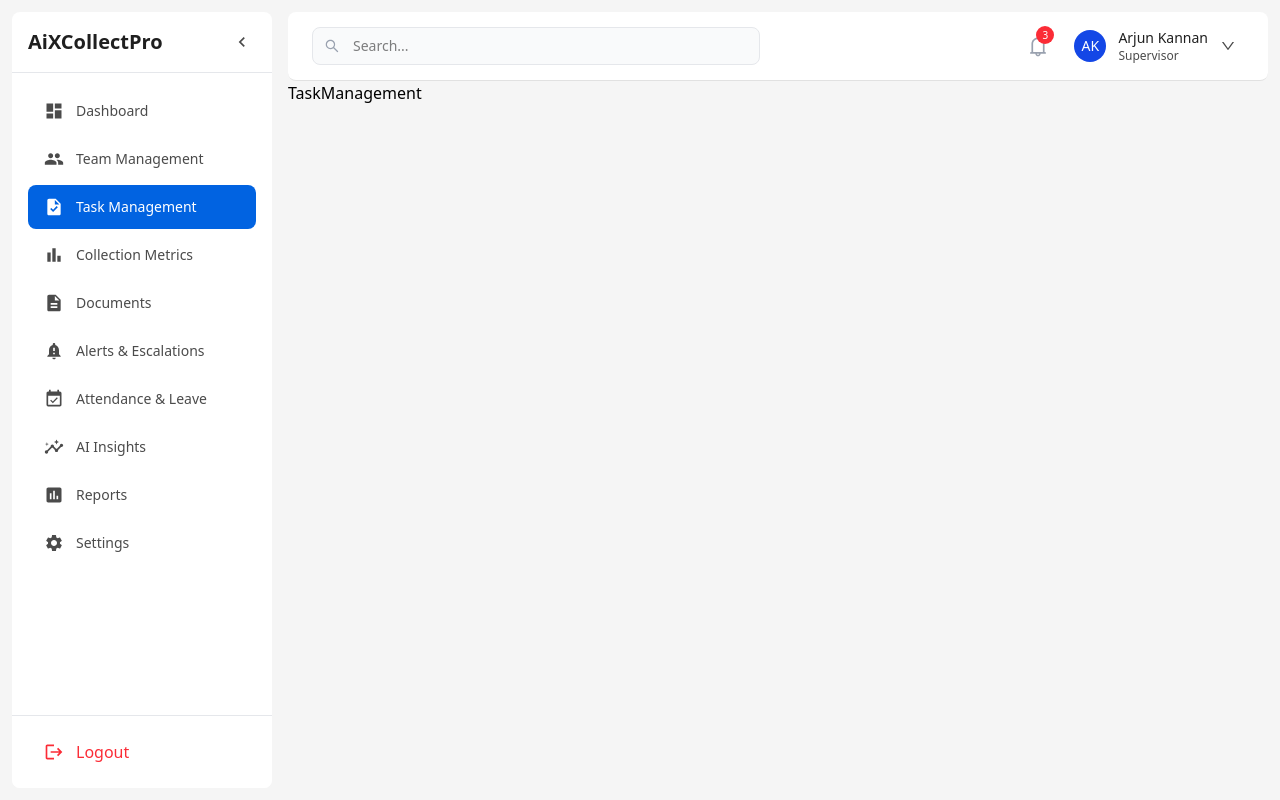
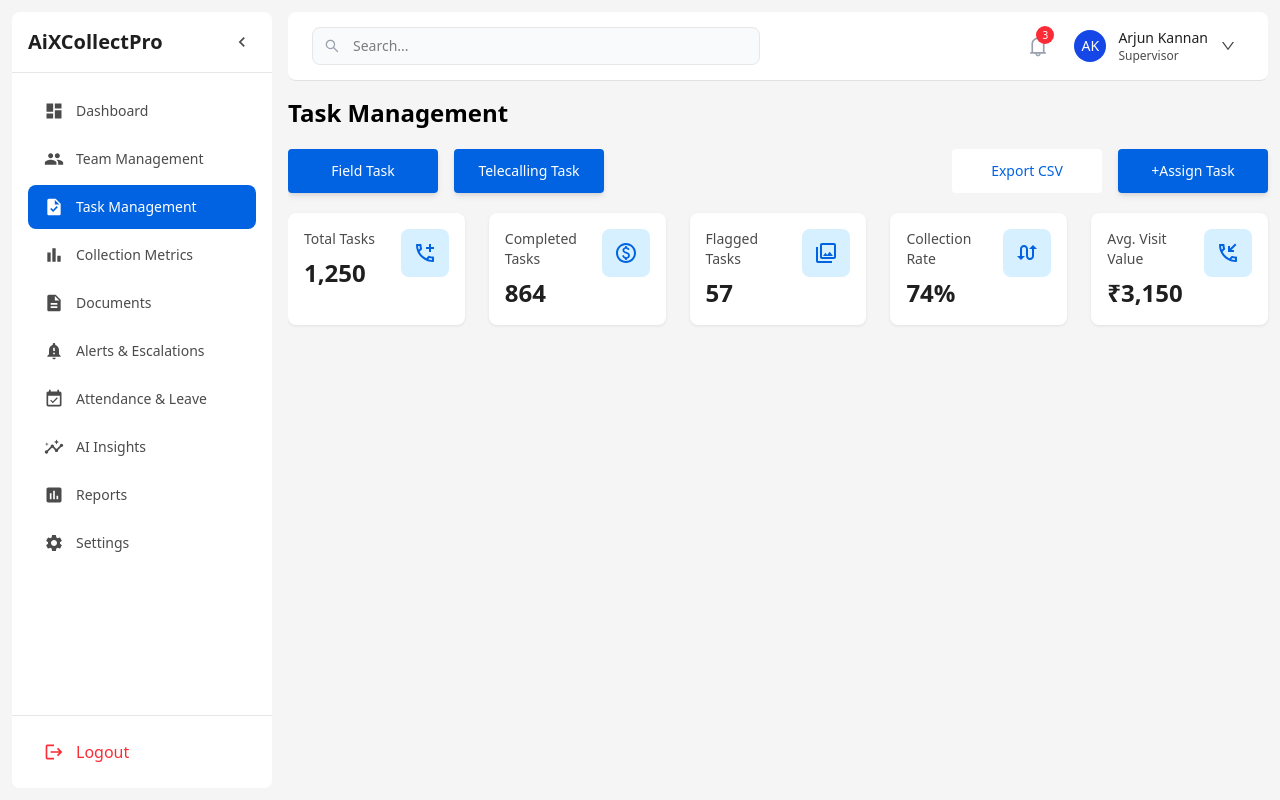
Before and after one commit to ITCartofficial/aixcollectpro, a React (Vite) app: page /task-management in a window 1280 px wide. Built offline with nearby package versions, Linux system fonts and the light colour scheme; sample sign-in values are in the browser's storage.

Commit message:
Refactor HeaderActionCenter to accept dynamic button configurations and add StatsCardSection component for task management statistics

```diff
--- a/src/components/common/HeaderActionCenter.tsx
+++ b/src/components/common/HeaderActionCenter.tsx
@@ -1,19 +1,43 @@
-import OutlinesButton from "../ui/Buttons/OutlinesButton"
-import PrimaryButton from "../ui/Buttons/PrimaryButton"
+// components/common/HeaderActionCenter.tsx
 
-const HeaderActionCenter = () => {
+import OutlinesButton from "../ui/Buttons/OutlinesButton";
+import PrimaryButton from "../ui/Buttons/PrimaryButton";
+
+type ButtonConfig = {
+  type: "primary" | "outline";
+  text: string;
+  onClick?: () => void;
+};
+
+type ButtonType = { type: "primary" | "outline"; text: string };
+
+interface HeadersectionProps {
+  leftButtons: ButtonType[];
+  rightButtons: ButtonType[];
+}
+
+
+const HeaderActionCenter = ({ leftButtons, rightButtons }: HeadersectionProps) => {
+  const renderButton = ({ type, text, onClick }: ButtonConfig, index: number) => {
+    if (type === "primary") {
+      return <PrimaryButton key={index} text={text} onClick={onClick} />;
+    }
+    if (type === "outline") {
+      return <OutlinesButton key={index} text={text} onClick={onClick} />;
+    }
+    return null;
+  };
+
   return (
     <div className="w-full flex justify-between">
       <div className="flex gap-4">
-                <PrimaryButton text="Field Agent" />
-                <PrimaryButton text="Tele Callers" />
+        {leftButtons.map(renderButton)}
       </div>
       <div className="flex gap-4">
-                <OutlinesButton text="+Invite Agent" />
-                <PrimaryButton text="+Assign Task" />
+        {rightButtons.map(renderButton)}
       </div>
     </div>
-    )
-}
+  );
+};
 
-export default HeaderActionCenter
+export default HeaderActionCenter;
--- /dev/null
+++ b/src/components/common/StatsCardSection.tsx
@@ -0,0 +1,26 @@
+// components/common/StatsCardSection.tsx
+
+import StatsCard from "../../components/ui/Card/StatsCard";
+import type { StatsData } from "../../components/ui/Card/StatsCard";
+
+type StatsCardSectionProps = {
+  statsData: StatsData[];
+};
+
+const StatsCardSection = ({ statsData }: StatsCardSectionProps) => {
+  return (
+    <div className="mt-5 grid grid-cols-1 md:grid-cols-2 lg:grid-cols-4 xl:grid-cols-5 gap-6">
+      {statsData.map((stat) => (
+        <StatsCard
+          key={stat.id}
+          title={stat.title}
+          value={stat.value}
+          icon={stat.icon}
+          className={stat.className}
+        />
+      ))}
+    </div>
+  );
+};
+
+export default StatsCardSection;
--- a/src/components/ui/Card/PerformanceCard.tsx
+++ b/src/components/ui/Card/PerformanceCard.tsx
@@ -44,15 +44,15 @@ const PerformanceCard: React.FC<PerformanceCardProps> = ({
                         <h3 className="font-semibold text-sm leading-3 text-neutral-700 truncate">{name}</h3>
                         <span className="text-xs text-neutral-600">{location}</span>
                     </div>
-                    <FiChevronRight className="w-4 h-4 text-neutral-600" />
+                    <FiChevronRight className="w-4 h-4 text-neutral-600 cursor-pointer" />
                 </div>
 
                 {/* Action Buttons */}
                 <div className="flex items-center gap-2">
-                    <button className="p-2 border border-neutral-300 rounded-full text-primary-700 hover:bg-neutral-50 transition-colors">
+                    <button className="p-2 border border-neutral-300 rounded-full text-primary-700 hover:bg-neutral-50 transition-colors cursor-pointer">
                         <FiPhone size={14} />
                     </button>
-                    <button className="p-2 border border-neutral-300 rounded-full text-primary-700 hover:bg-neutral-50 transition-colors">
+                    <button className="p-2 border border-neutral-300 rounded-full text-primary-700 hover:bg-neutral-50 transition-colors cursor-pointer">
                         <MdOutlineWhatsapp size={14} />
                     </button>
                 </div>
--- a/src/components/ui/Card/StatsCard.tsx
+++ b/src/components/ui/Card/StatsCard.tsx
@@ -1,5 +1,4 @@
 import { type ReactNode } from 'react';
-
 
 interface StatsCardProps {
   title: string;
--- a/src/pages/task-management/TaskManagement.tsx
+++ b/src/pages/task-management/TaskManagement.tsx
@@ -1,9 +1,74 @@
+import HeaderActionCenter from "../../components/common/HeaderActionCenter";
+import StatsCardSection from "../../components/common/StatsCardSection";
 
+import { MdOutlineAddIcCall } from "react-icons/md";
+import { MdOutlinePaid } from "react-icons/md";
+import { MdOutlineCollections } from "react-icons/md";
+import { MdOutlineSwapCalls } from "react-icons/md";
+import { MdOutlinePhoneCallback } from "react-icons/md";
+import type { StatsData } from "../../components/ui/Card/StatsCard";
 
 const TaskManagement = () => {
+  const leftButtons: { type: "primary" | "outline"; text: string }[] = [
+    { type: "primary", text: "Field Task" },
+    { type: "primary", text: "Telecalling Task" },
+  ];
+
+  const rightButtons: { type: "primary" | "outline"; text: string }[] = [
+    { type: "outline", text: "Export CSV" },
+    { type: "primary", text: "+Assign Task" },
+  ];
+
+  const statsData: StatsData[] = [
+    {
+      id: "1",
+      title: "Total Tasks",
+      value: "1,250",
+      icon: <MdOutlineAddIcCall className="w-6 h-6" />,
+      className: "",
+    },
+    {
+      id: "2",
+      title: "Completed Tasks",
+      value: "864",
+      icon: <MdOutlinePaid className="w-6 h-6" />,
+      className: "",
+    },
+    {
+      id: "3",
+      title: "Flagged Tasks",
+      value: "57",
+      icon: <MdOutlineCollections className="w-6 h-6" />,
+      className: "",
+    },
+    {
+      id: "4",
+      title: "Collection Rate",
+      value: "74%",
+      icon: <MdOutlineSwapCalls className="w-6 h-6" />,
+      className: "text-green-500", // Example if you want to apply color
+    },
+    {
+      id: "5",
+      title: "Avg. Visit Value",
+      value: "₹3,150",
+      icon: <MdOutlinePhoneCallback className="w-6 h-6" />,
+      className: "text-green-500",
+    },
+  ];
+
   return (
-    <div>TaskManagement</div>
-  )
-}
+    <div className="mr-3">
+      <h1 className="text-xl lg:text-2xl font-bold text-black mb-5 mt-4">
+        Task Management
+      </h1>
+      <HeaderActionCenter
+        leftButtons={leftButtons}
+        rightButtons={rightButtons}
+      />
+      <StatsCardSection statsData={statsData} />
+    </div>
+  );
+};
 
-export default TaskManagement
+export default TaskManagement;
--- a/src/pages/team-management/StatsCardSection.tsx
+++ /dev/null
@@ -1,58 +0,0 @@
-import { BsActivity } from "react-icons/bs"
-import { CgShoppingCart } from "react-icons/cg"
-import { FaBusinessTime, FaDollarSign } from "react-icons/fa"
-import { FiTrendingUp } from "react-icons/fi"
-import  type { StatsData } from "../../components/ui/Card/StatsCard"
-import StatsCard from "../../components/ui/Card/StatsCard"
-
-
-
-const StatsCardSection = () => {
-  const statsData: StatsData[] = [
-    {
-      id: '1',
-      title: 'Total Field Agents',
-      value: '28',
-      icon: <FaBusinessTime className="w-6 h-6" />,
-    },
-    {
-      id: '2',
-      title: 'Revenue Growth',
-      value: '24%',
-      icon: <FiTrendingUp className="w-6 h-6" />,
-    },
-    {
-      id: '3',
-      title: 'Total Revenue',
-      value: '$45,678',
-      icon: <FaDollarSign className="w-6 h-6" />,
-    },
-    {
-      id: '4',
-      title: 'Active Users',
-      value: '1,234',
-      icon: <BsActivity className="w-6 h-6" />,
-    },
-    {
-      id: '5',
-      title: 'Total Orders',
-      value: '567',
-      icon: <CgShoppingCart className="w-6 h-6" />,
-    },
-  ]
-  return (
-        <div className="mt-5 grid grid-cols-1 md:grid-cols-2 lg:grid-cols-4 xl:grid-cols-5 gap-6">
-        {statsData.map((stat) => (
-          <StatsCard
-            key={stat.id}
-            title={stat.title}
-            value={stat.value}
-            icon={stat.icon}
-            className={stat.className}
-          />
-        ))}
-      </div>
-  )
-}
-
-export default StatsCardSection
--- a/src/pages/team-management/TeamManagement.tsx
+++ b/src/pages/team-management/TeamManagement.tsx
@@ -1,15 +1,66 @@
-import HeaderActionCenter from "../../components/common/HeaderActionCenter"
-import StatsCardSection from "./StatsCardSection"
+import HeaderActionCenter from "../../components/common/HeaderActionCenter";
+import StatsCardSection from "../../components/common/StatsCardSection"; // ✅ use reusable component
 
+import { BsActivity } from "react-icons/bs";
+import { CgShoppingCart } from "react-icons/cg";
+import { FaBusinessTime, FaDollarSign } from "react-icons/fa";
+import { FiTrendingUp } from "react-icons/fi";
+import type { StatsData } from "../../components/ui/Card/StatsCard";
 
 const TeamManagement = () => {
+  const leftButtons = [
+    { type: "primary" as const, text: "Field Agent" },
+    { type: "primary" as const, text: "Tele Callers" },
+  ];
+
+  const rightButtons = [
+    { type: "outline" as const, text: "+Invite Agent" },
+    { type: "primary" as const, text: "+Assign Task" },
+  ];
+
+  const statsData: StatsData[] = [
+    {
+      id: "1",
+      title: "Total Field Agents",
+      value: "28",
+      icon: <FaBusinessTime className="w-6 h-6" />,
+    },
+    {
+      id: "2",
+      title: "Revenue Growth",
+      value: "24%",
+      icon: <FiTrendingUp className="w-6 h-6" />,
+    },
+    {
+      id: "3",
+      title: "Total Revenue",
+      value: "$45,678",
+      icon: <FaDollarSign className="w-6 h-6" />,
+    },
+    {
+      id: "4",
+      title: "Active Users",
+      value: "1,234",
+      icon: <BsActivity className="w-6 h-6" />,
+    },
+    {
+      id: "5",
+      title: "Total Orders",
+      value: "567",
+      icon: <CgShoppingCart className="w-6 h-6" />,
+    },
+  ];
+
   return (
-    <div className="mr-3">
-      <h1 className="text-xl lg:text-2xl font-bold text-black mb-5 mt-4">Team Management</h1>
-      <HeaderActionCenter/>
-      <StatsCardSection/>
+    <div>
+      <h1 className="text-2xl font-semibold mb-4">Team Management</h1>
+      <HeaderActionCenter
+        leftButtons={leftButtons}
+        rightButtons={rightButtons}
+      />
+      <StatsCardSection statsData={statsData} />
     </div>
-  )
-}
+  );
+};
 
-export default TeamManagement
+export default TeamManagement;
```
Lines whose indentation alone changed are shown as unchanged.
